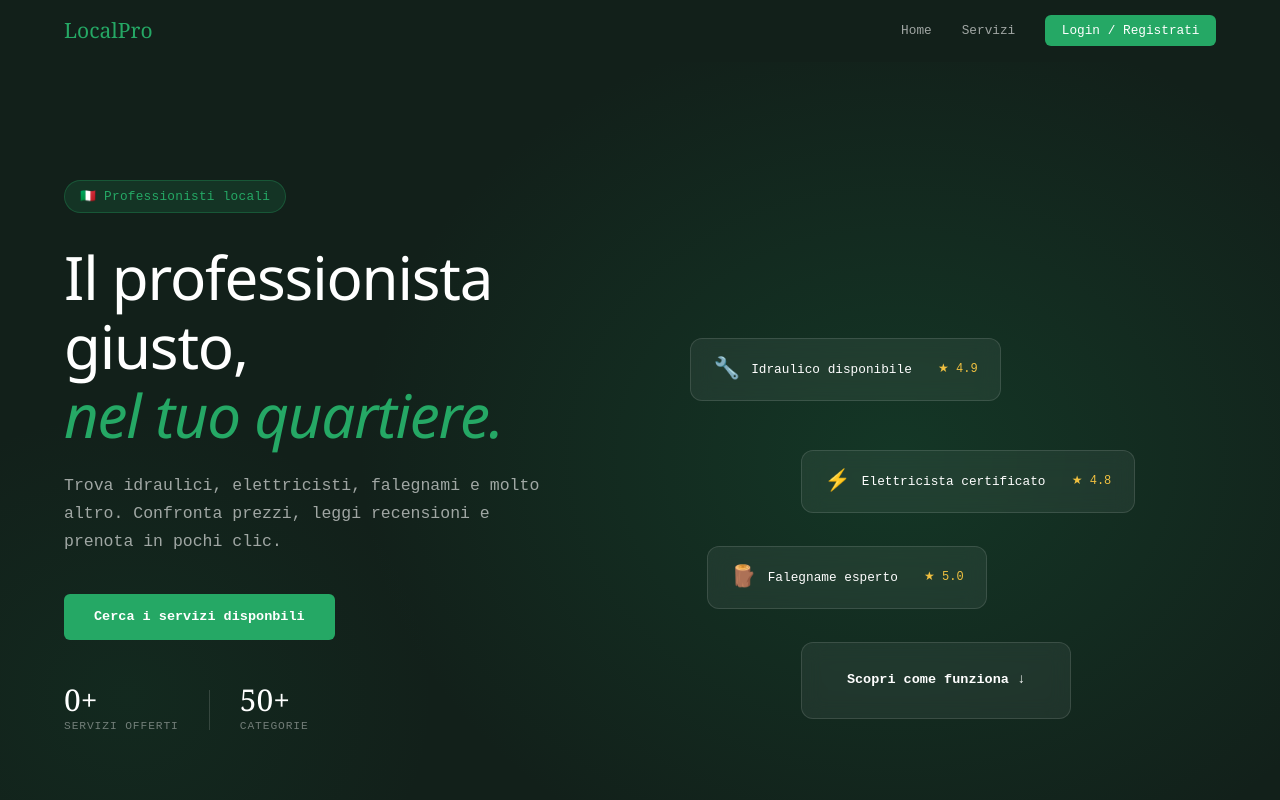
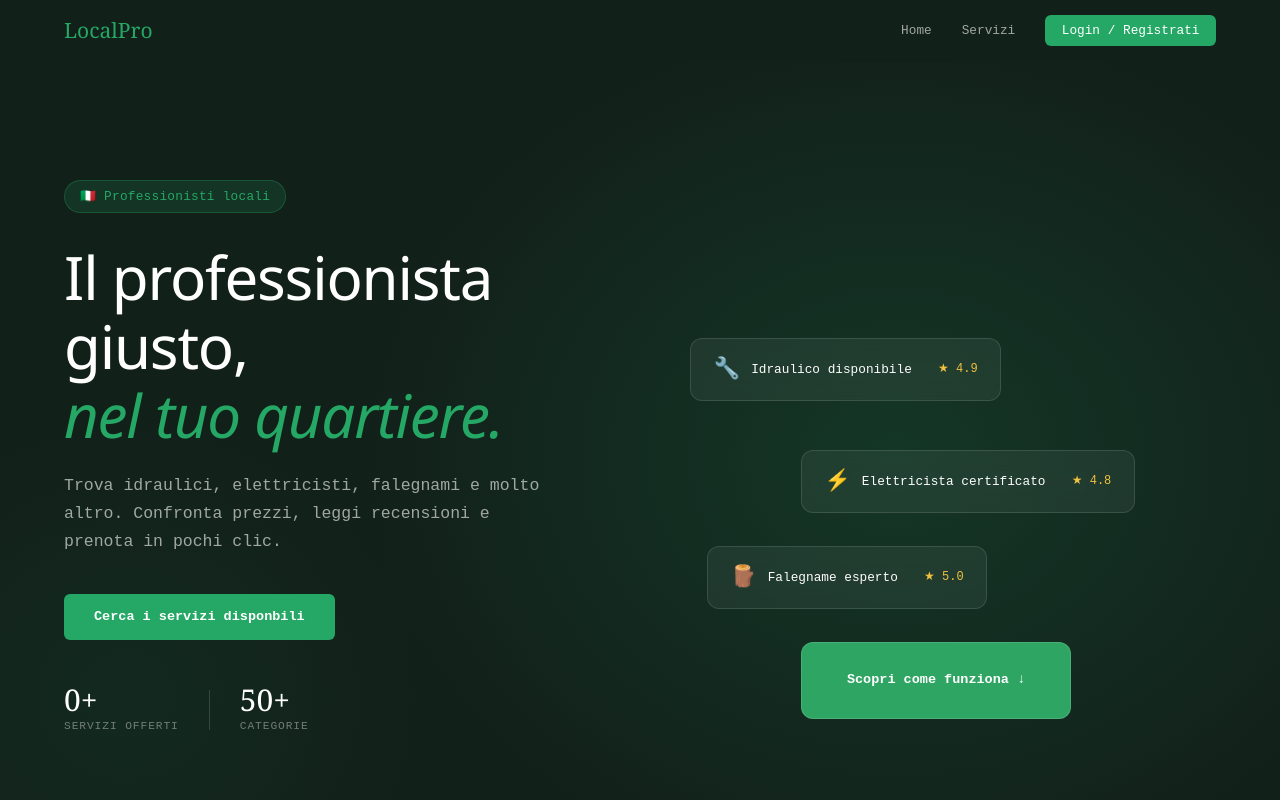
Before and after one commit to Mousum2002/localproFE, an Angular app: page / in a window 1280 px wide. Shown: the top 800 px of the page. Built offline with nearby package versions, Linux system fonts and the light colour scheme; no server answers.

Commit message:
Highlighted "scopri come funziona" button wow so cool

```diff
--- a/src/app/home-page/home-page.css
+++ b/src/app/home-page/home-page.css
@@ -178,7 +178,7 @@
 .card-1 { top: 20%;  left: 5%;  animation-delay: 0s; }
 .card-2 { top: 48%;  left: 25%; animation-delay: 1.3s; }
 .card-3 { top: 72%;  left: 8%;  animation-delay: 0.7s; }
-.card-4 { top: 96%;  left: 25%;  animation-delay: 2s; }
+.card-4 { top: 96%;  left: 25%;  animation-delay: 2s; background-color: #2fa564;}
 
 .card-icon { font-size: 1.4rem; }
 
```
